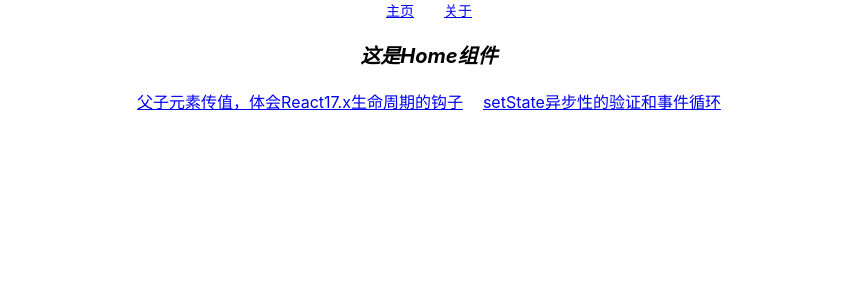
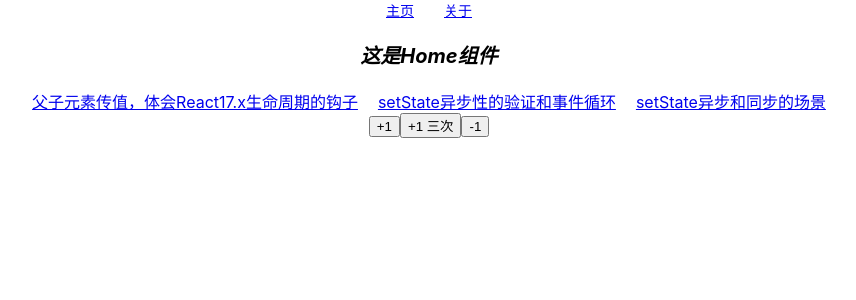
Before and after one commit to bcygsws/react_hook, a React app: page /#/home/async_scene in a window 1280 px wide. Shown: the top 300 px of the page, without its empty margins (211-1067 px from the left). Built offline with nearby package versions, Linux system fonts and the light colour scheme.

Commit message:
:zap: setState所谓的异步和同步的场景

```diff
--- a/src/components/Home.jsx
+++ b/src/components/Home.jsx
@@ -3,6 +3,7 @@ import { Route, Link, Switch } from 'react-router-dom';
 import Fat from './hook/Fat.jsx';
 // 异步任务-setState验证
 import Async from './async/Async.jsx';
+import AsyncScene from './async/AsyncScene.jsx';
 // 自定义全局样式
 import '../css/base.scss';
 class Home extends Component {
@@ -14,9 +15,14 @@ class Home extends Component {
 					父子元素传值，体会React17.x生命周期的钩子
 				</Link>
 				<Link to="/home/async">setState异步性的验证和事件循环</Link>
+				<Link to="/home/async_scene">setState异步和同步的场景</Link>
 				<Switch>
 					<Route path="/home/hook" component={Fat}></Route>
 					<Route path="/home/async" component={Async}></Route>
+					<Route
+						path="/home/async_scene"
+						component={AsyncScene}
+					></Route>
 				</Switch>
 			</div>
 		);
--- /dev/null
+++ b/src/components/async/AsyncScene.jsx
@@ -0,0 +1,64 @@
+
+/**
+ * @ setState同步和异步的魅力
+ *
+ * 参考文档：
+ * https://zhuanlan.zhihu.com/p/399877218
+ *
+ * setState内部的实现机制很复杂，但道理很简单。当setTime、setInterval和addEventListener和dom的原生事件中，会对
+ * setState进行一层封装，将isBatchingUpdate设置为true,此时走同步的分支
+ *
+ *
+ *
+ */
+import React, { Component } from 'react';
+
+class AsyncScene extends Component {
+	state = {
+		count: 0
+	};
+	// count +1
+	increment = () => {
+		console.log('increment setState前的count', this.state.count);
+		this.setState({
+			count: this.state.count + 1
+		});
+		console.log('increment setState后的count', this.state.count);
+	};
+
+	// count +1 三次
+	triple = () => {
+		console.log('triple setState前的count', this.state.count);
+		this.setState({
+			count: this.state.count + 1
+		});
+		this.setState({
+			count: this.state.count + 1
+		});
+		this.setState({
+			count: this.state.count + 1
+		});
+		console.log('triple setState后的count', this.state.count);
+	};
+	// count - 1
+	reduce = () => {
+		setTimeout(() => {
+			console.log('reduce setState前的count', this.state.count);
+			this.setState({
+				count: this.state.count - 1
+			});
+			console.log('reduce setState后的count', this.state.count);
+		}, 0);
+	};
+	render() {
+		return (
+			<div>
+				<button onClick={this.increment}> +1 </button>
+				<button onClick={this.triple}> +1 三次 </button>
+				<button onClick={this.reduce}> -1 </button>
+			</div>
+		);
+	}
+}
+
+export default AsyncScene;
```
Also changed, not shown: src/components/async/Async.jsx (+14 -0 lines).
